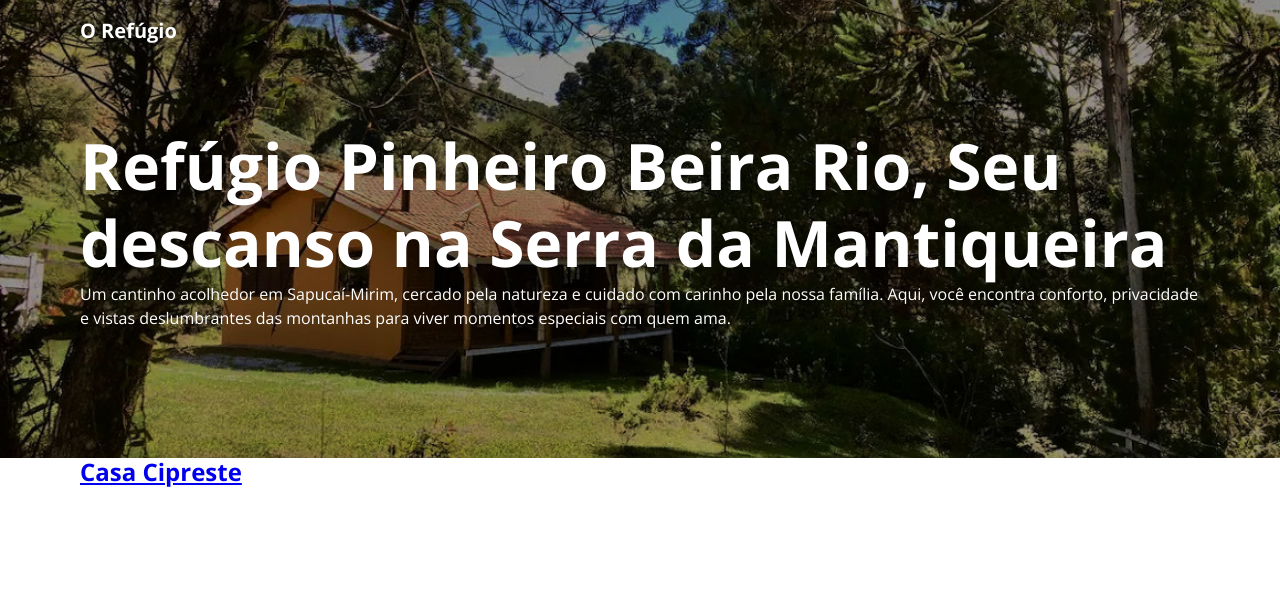
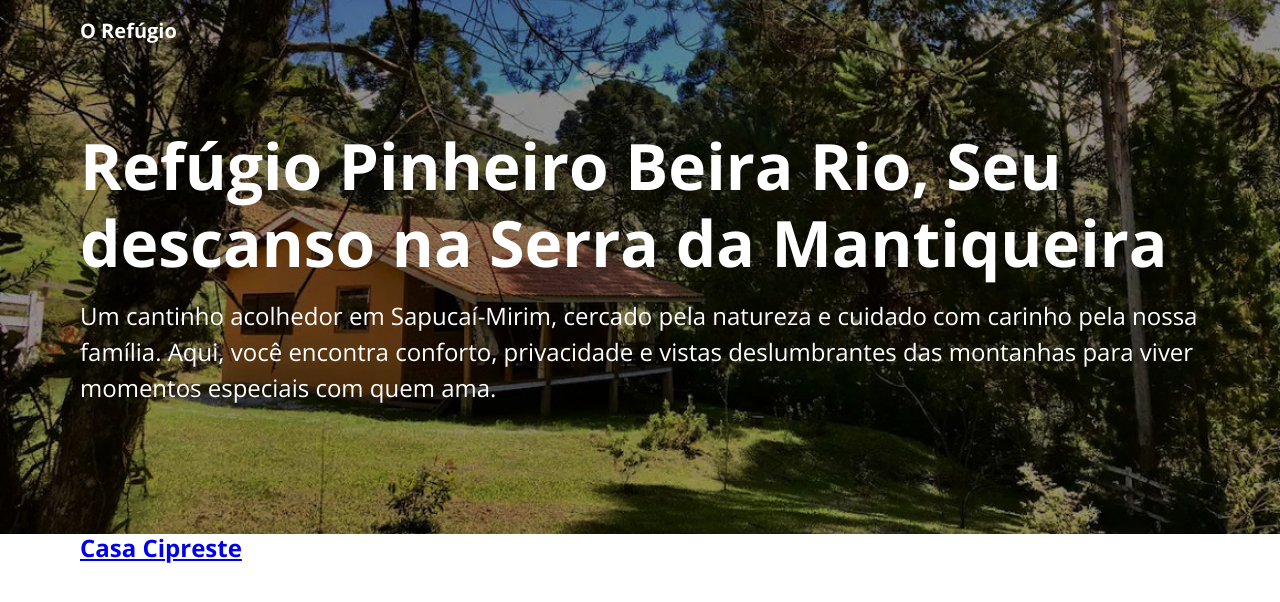
Before and after one commit to refugiopinheirobeirario/refugiopinheirobeirario.github.io, a Jekyll site: the page built from index.html, in a window 1280 px wide. Shown: the top 602 px of the page. Built offline with Jekyll 4.4.1, drawn with Linux system fonts in a browser that asks for light colours.

Commit message:
Refactory Hero component

```diff
--- a/_layouts/default.html
+++ b/_layouts/default.html
@@ -12,6 +12,18 @@
     <link rel="stylesheet" href="{{ "/assets/css/main.css" | relative_url }}">
   </head>
   <body>
+    <header class="hero" style="background-image: url(/assets/images/hero.jpg);">
+      {% include navbar.html %}
+
+      <div class="container hero__inner">
+        <h1 class="hero__title">
+          {{ page.title }}
+        </h1>
+
+        <p class="hero__text">
+          {{ page.lead }}
+      </div>
+    </header>
     {{ content }}
   </body>
 </html>
--- a/_sass/base.scss
+++ b/_sass/base.scss
@@ -33,18 +33,6 @@ h4,
 h5,
 h6 {
   line-height: 1.2;
-}
-
-h1 {
-  font-size: 3rem;
-}
-
-h2 {
-  font-size: 1.5rem;
-}
-
-h3 {
-  font-size: 1rem;
 }
 
 img,
@@ -86,15 +74,6 @@ picture {
   text-decoration: none;
 }
 
-.hero {
-  background-color: var(--color-primary);
-  background-position: center;
-  background-size: cover;
-  background-repeat: no-repeat;
-  color: var(--color-light);
-  padding-top: 8rem;
-  padding-bottom: 8rem;
-}
 
 .house {
   p {
--- /dev/null
+++ b/_sass/hero.scss
@@ -0,0 +1,39 @@
+.hero {
+  background-color: var(--color-primary);
+  background-position: center;
+  background-size: cover;
+  background-repeat: no-repeat;
+  color: var(--color-light);
+  padding-top: 8rem;
+  padding-bottom: 8rem;
+}
+
+.hero__inner {
+  display: flex;
+  flex-direction: column;
+  gap: 1rem;
+}
+
+.hero__title {
+  font-size: 2rem;
+
+  @media only screen and (min-width: 768px) {
+    font-size: 3rem;
+  }
+
+  @media only screen and (min-width: 1200px) {
+    font-size: 4rem;
+  }
+}
+
+.hero__text {
+  font-size: 1rem;
+
+  @media only screen and (min-width: 768px) {
+    font-size: 1.25rem;
+  }
+
+  @media only screen and (min-width: 1200px) {
+    font-size: 1.5rem;
+  }
+}
--- a/assets/css/main.scss
+++ b/assets/css/main.scss
@@ -2,3 +2,4 @@
 ---
 
 @import "base";
+@import "hero";
--- a/index.html
+++ b/index.html
@@ -1,21 +1,8 @@
 ---
 layout: default
 title: "Refúgio Pinheiro Beira Rio, Seu descanso na Serra da Mantiqueira"
-Lead: "Um cantinho acolhedor em Sapucaí-Mirim, cercado pela natureza e cuidado com carinho pela nossa família. Aqui, você encontra conforto, privacidade e vistas deslumbrantes das montanhas para viver momentos especiais com quem ama."
+lead: "Um cantinho acolhedor em Sapucaí-Mirim, cercado pela natureza e cuidado com carinho pela nossa família. Aqui, você encontra conforto, privacidade e vistas deslumbrantes das montanhas para viver momentos especiais com quem ama."
 ---
-<header class="hero" style="background-image: url(/assets/images/hero.jpg);">
-  {% include navbar.html %}
-
-  <div class="container">
-    <h1 class="display display--1">
-      {{ page.title }}
-    </h1>
-
-    <p class="lead">
-      {{ page.Lead }}
-  </div>
-</header>
-
 <section>
   <div class="container">
     {% for casa in site.casas %}
```
Also changed, not shown: _layouts/casa.html (+0 -9 lines).
